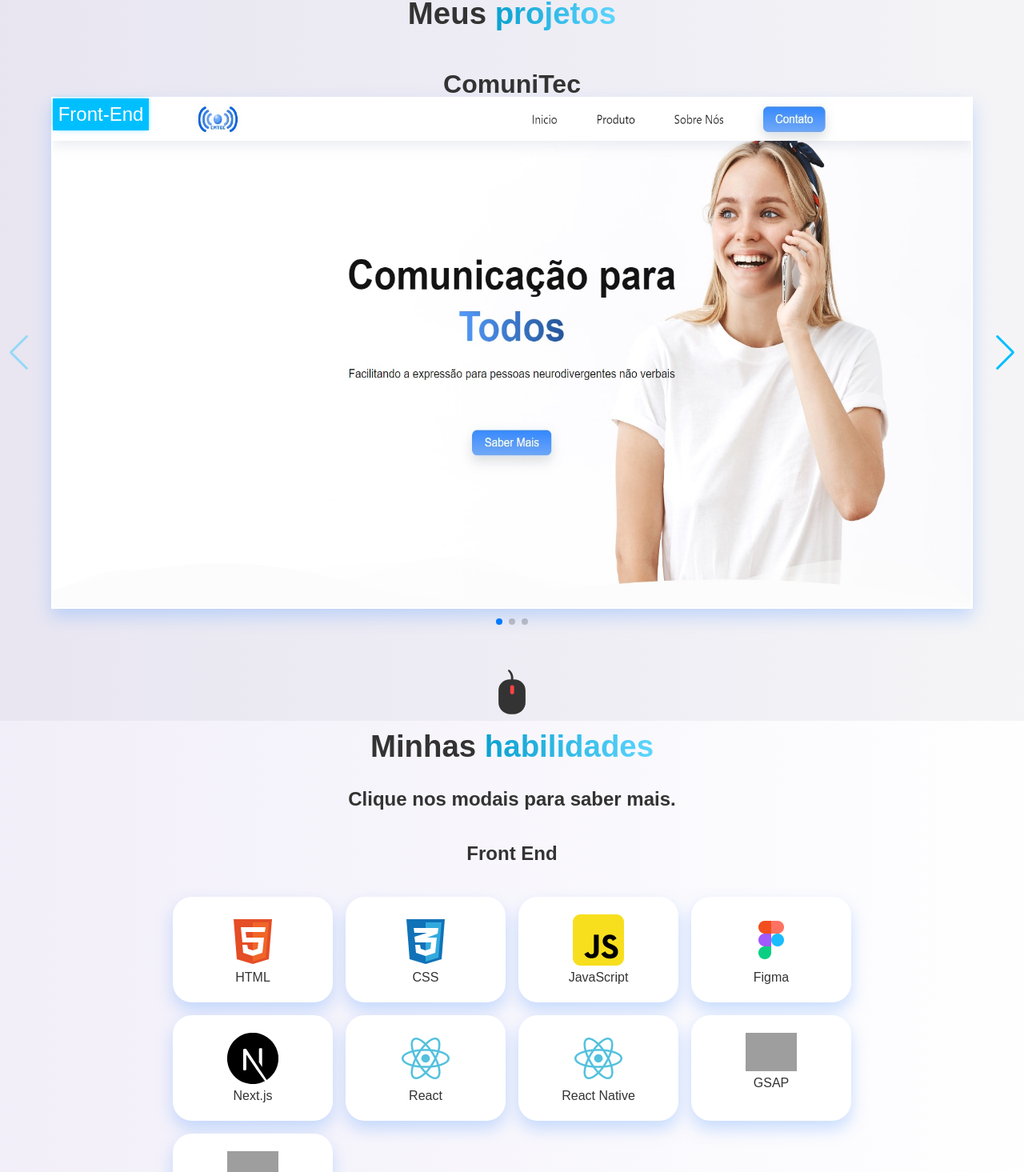
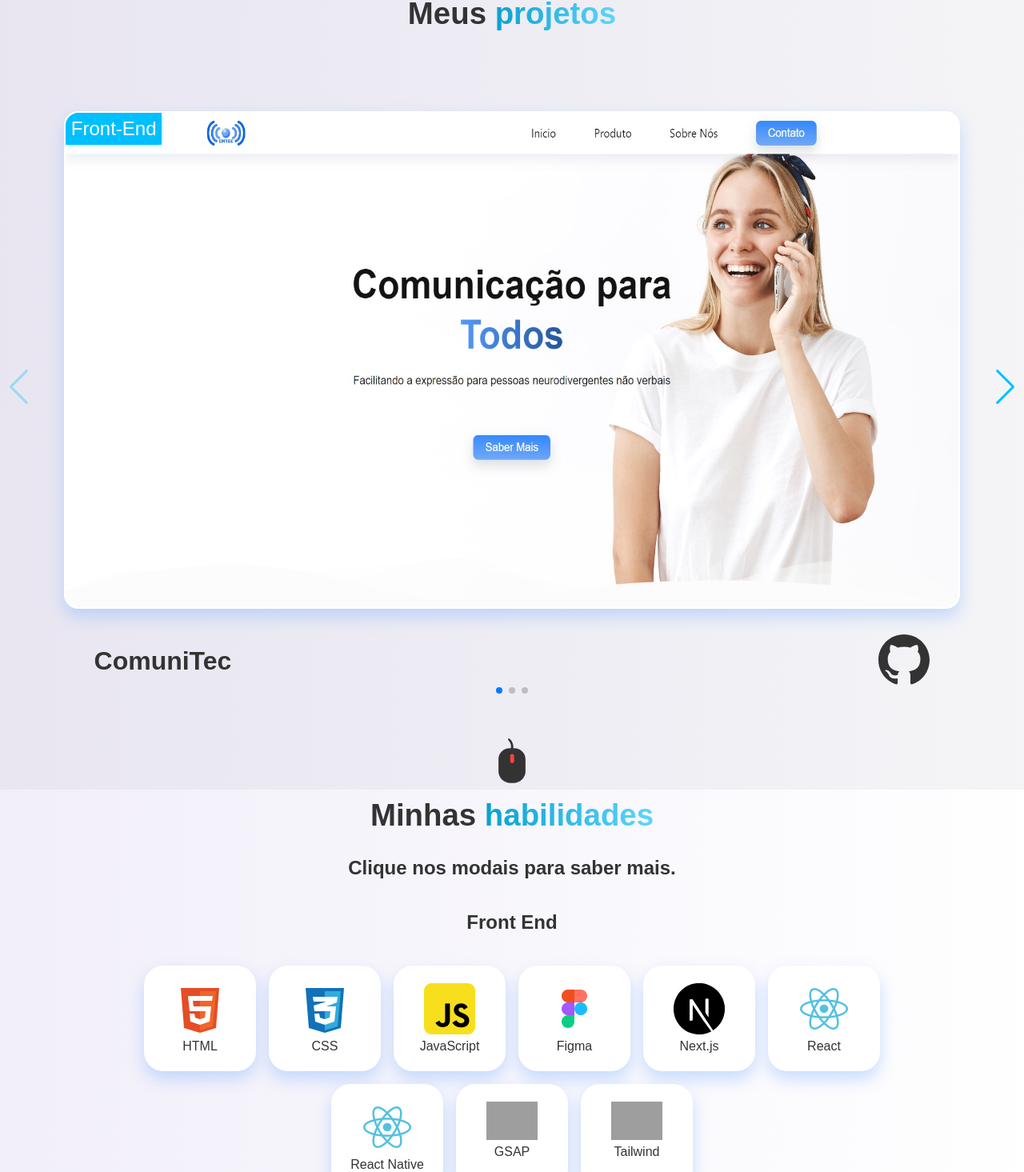
Before and after one commit to lucasns06/portfolio, a React (Create React App) app: page / in a window 1280 px wide. Shown: the part 1615-3080 px from the top of the page at 80% size. Built offline with nearby package versions, Linux system fonts and the light colour scheme; grey boxes are pictures that could not be loaded.

Commit message:
🎨 Design dos slides do projeto

```diff
--- a/src/App.js
+++ b/src/App.js
@@ -12,6 +12,7 @@ import lightLogo from './img/light.svg';
 import { Routes, Route } from "react-router-dom";
 import { useLocation } from "react-router-dom";
 import React, { useEffect, useState, useRef } from "react";
+import Blog from "./components/blog/blog";
 export default function App() {
   const savedTheme = localStorage.getItem("isDarkTheme") === "true";
 
@@ -86,6 +87,7 @@ export default function App() {
         }
       ></Route>
       <Route path="obrigado" element={<Obrigado />} />
+      <Route path="blog" element={<Blog />} />
     </Routes>
   );
 }
--- /dev/null
+++ b/src/components/blog/blog.css
@@ -0,0 +1,27 @@
+/* .blog__main{
+    max-width: 1024px;
+    width: 100%;
+    margin: auto;
+    padding-top: 128px;
+    min-height: 100vh;
+    background: var(--cor-teste2);
+}
+.blog__main__h1{
+    text-align: center;
+    font-size: 3rem;
+}
+section{
+    display: flex;
+    flex-wrap: wrap;
+}
+article{
+    width: 50%;
+    padding: 36px 12px;
+    cursor: pointer;
+}
+article:hover{
+    background: rgba(255, 255, 255, 0.077);
+}
+article p{
+    color: var(--cor-cinza);
+} */
--- /dev/null
+++ b/src/components/blog/blog.js
@@ -0,0 +1,38 @@
+import '../blog/blog.css'
+const blog = () =>{
+
+    const posts = [
+        {
+            h1: 'JavaScript',
+            desc: 'Lorem ipsum dolor sit amet, consectetur adipiscing elit, sed do eiusmod tempor incididunt ut labore et dolore magna aliqua. Ut enim ad minim veniam, quis',
+            data: '27/01/2025'
+        },
+        {
+            h1: 'Seletores css',
+            desc: 'Lorem ipsum dolor sit amet, consectetur adipiscing elit, sed do eiusmod tempor incididunt ut labore et dolore magna aliqua. Ut enim ad minim veniam, quis',
+            data: '27/01/2025'
+        },
+        {
+            h1: 'HTML Semântico',
+            desc: 'Lorem ipsum dolor sit amet, consectetur adipiscing elit, sed do eiusmod tempor incididunt ut labore et dolore magna aliqua. Ut enim ad minim veniam, quis',
+            data: '27/01/2025'
+        }
+    ]
+    return(
+        <main className="blog__main">
+            <h1 className='blog__main__h1'><span className="span">Blog</span> <span className="span">do</span> <span className="span">Lucas N.</span>  </h1>
+            <section>
+                {posts.map((item) =>(
+                     <article>
+                        <h1>{item.h1}</h1>
+                        <br />
+                        <p>{item.desc}</p>
+                        <br />
+                        <h1>{item.data}</h1>
+                     </article>
+                ))}
+            </section>
+        </main>
+    );
+}
+export default blog;
--- a/src/components/habilidades/habilidades.css
+++ b/src/components/habilidades/habilidades.css
@@ -2,15 +2,13 @@
     min-height: 100vh;
     align-content: center;
     text-align: center;
-    /* background: var(--cor-teste2); */
 }
 
 .habilidadesContainer {
-    margin-left: 10rem;
-    margin-right: 10rem;
-    display: grid;
+    margin: 0 10%;
+    display: flex;
+    flex-wrap: wrap;
     gap: 16px;
-    grid-template-columns: repeat(auto-fit, minmax(200px, 200px));
     justify-content: center;
 }
 
@@ -20,6 +18,7 @@
     position: relative;
     display: inline-block;
     padding: 20px;
+    width: 140px;
     background: var(--cor-projeto);
     cursor: pointer;
     color: var(--cor-preta);
@@ -89,6 +88,13 @@
     }
 }
 
+@media (max-width: 570px) {
+    .habilidadesContainer{
+        margin: 0;
+        padding: 0 16px;
+    }
+}
+
 @media (max-height: 400px) {
     .modal p {
         font-size: 0.5rem;
@@ -98,10 +104,3 @@
         top: 0;
     }
 }
-
-@media (max-width: 435px) {
-    .habilidadesContainer {
-        margin-left: 0;
-        margin-right: 0;
-    }
-}
--- a/src/components/projetos/projetos.css
+++ b/src/components/projetos/projetos.css
@@ -10,13 +10,8 @@
 .swiper-slide{
     display: flex !important;
     flex-direction: column !important;
-}
-.slideH1{
-  position: absolute;
-  top: -36px;
-  left: 50%;
-  transform: translateX(-50%);
-}
+    padding: 18px;
+  }
 .swiper-container {
   position: relative;
   opacity: 0;
@@ -28,7 +23,22 @@
   font-size: 24px;
   background: var(--cor-projeto);
   border: 2px solid transparent;
+  border-radius: 18px;
   transition: 0.5s, background 0s, box-shadow 0s;
+  overflow: hidden;
+}
+.slide_buttons{
+  display: flex;
+  align-items: center;
+  justify-content: space-between;
+  margin: 0 8%;
+}
+.slideH1, .card_github{
+  transform: translateY(150px);
+  opacity: 0;
+}
+.card_github:hover{
+  scale: 1.1;
 }
 .cardImage {
   position: absolute;
@@ -36,6 +46,7 @@
   height: 100%;
   left: 0;
   top: 0;
+  border-radius: 18px;
   z-index: -2;
 }
 .cardClass{
@@ -49,7 +60,6 @@
   height: 40px;
   background: var(--cor-destaque);
   z-index: -2;
-
   box-shadow: 0px 0px 6px -2px var(--cor-destaque);;
 }
 .cardClass p{
@@ -86,16 +96,6 @@
   font-size: 28px;
   color: white;
 }
-.cardGithub {
-  position: absolute;
-  left: 50%;
-  transform: translateX(-50%);
-  bottom: 0;
-  transition: 250ms;
-}
-.cardGithub:hover{
-    scale: 1.1;
-}
 .swiper-container:hover {
   border: 2px solid var(--cor-destaque);
 }
@@ -122,7 +122,7 @@
 
 @media (max-width: 1625px) {
   .swiper-container  {
-    width: 600px !important;
+    width: 660px !important;
   }
   .swiper-texto p {
     font-size: 20px;
@@ -137,22 +137,16 @@
         font-size: 3vw;
     }
   }
-@media (max-width: 1080px) {
-  .swiper-slide {
-    padding: 0px 16px;
 
-  }
-}
 @media (max-width: 1024px) {
   .projetos {
     padding: 96px 0px;
   }
+  .swiper-texto p {
+      font-size: 4vw;
+  }
 }
 @media (max-width: 512px) {
-  .cardGithub svg{
-    width: 32px;
-    height: 32px;
-  }
   .swiper-texto{
     padding: 8px;
   }
--- a/src/components/projetos/projetos.js
+++ b/src/components/projetos/projetos.js
@@ -14,7 +14,7 @@ import telaComunitec from "../../img/telaComunitec.jpg";
 import telaEstudosApi from "../../img/telaEstudosApi.jpg";
 const Projetos = () => {
   useLayoutEffect(() => {
-    const swiper = document.querySelectorAll(".swiper-container");
+    const swiper = document.querySelectorAll(".swiper-container, .slideH1, .card_github");
     if (swiper) {
       gsap.to(swiper, {
         scrollTrigger: {
@@ -87,7 +87,6 @@ const Projetos = () => {
         {slide.map((item) => (
           <SwiperSlide key={item.id}>
             <a href={item.link} className="swiper-container sombra">
-              <h1 className="slideH1">{item.titulo}</h1>
               <img className="cardImage" src={item.imagem} alt="back" />
               <div className="cardClass">
                 <p>{item.classificacao}</p>
@@ -101,8 +100,12 @@ const Projetos = () => {
                     Clique para abrir o projeto
                   </p>
                 </div>
+              </div>
+            </a>
+            <div className="slide_buttons">
+              <h1 className="slideH1">{item.titulo}</h1>
               <a
-                  className="cardGithub"
+                    className="card_github"
                     href={item.github}
                     target="_blank"
                     rel="noopener noreferrer"
@@ -116,12 +119,11 @@ const Projetos = () => {
                     >
                       <path
                         d="M8 0C3.58 0 0 3.58 0 8C0 11.54 2.29 14.53 5.47 15.59C5.87 15.66 6.02 15.42 6.02 15.21C6.02 15.02 6.01 14.39 6.01 13.72C4 14.09 3.48 13.23 3.32 12.78C3.23 12.55 2.84 11.84 2.5 11.65C2.22 11.5 1.82 11.13 2.49 11.12C3.12 11.11 3.57 11.7 3.72 11.94C4.44 13.15 5.59 12.81 6.05 12.6C6.12 12.08 6.33 11.73 6.56 11.53C4.78 11.33 2.92 10.64 2.92 7.58C2.92 6.71 3.23 5.99 3.74 5.43C3.66 5.23 3.38 4.41 3.82 3.31C3.82 3.31 4.49 3.1 6.02 4.13C6.66 3.95 7.34 3.86 8.02 3.86C8.7 3.86 9.38 3.95 10.02 4.13C11.55 3.09 12.22 3.31 12.22 3.31C12.66 4.41 12.38 5.23 12.3 5.43C12.81 5.99 13.12 6.7 13.12 7.58C13.12 10.65 11.25 11.33 9.47 11.53C9.76 11.78 10.01 12.26 10.01 13.01C10.01 14.08 10 14.94 10 15.21C10 15.42 10.15 15.67 10.55 15.59C12.1381 15.0539 13.5182 14.0332 14.4958 12.6716C15.4735 11.3101 15.9996 9.6762 16 8C16 3.58 12.42 0 8 0Z"
-                      fill="white"
+                        fill="var(--cor-preta)"
                       />
                     </svg>
               </a>
             </div>
-            </a>
           </SwiperSlide>
         ))}
       </Swiper>
```
Lines whose indentation alone changed are shown as unchanged.
